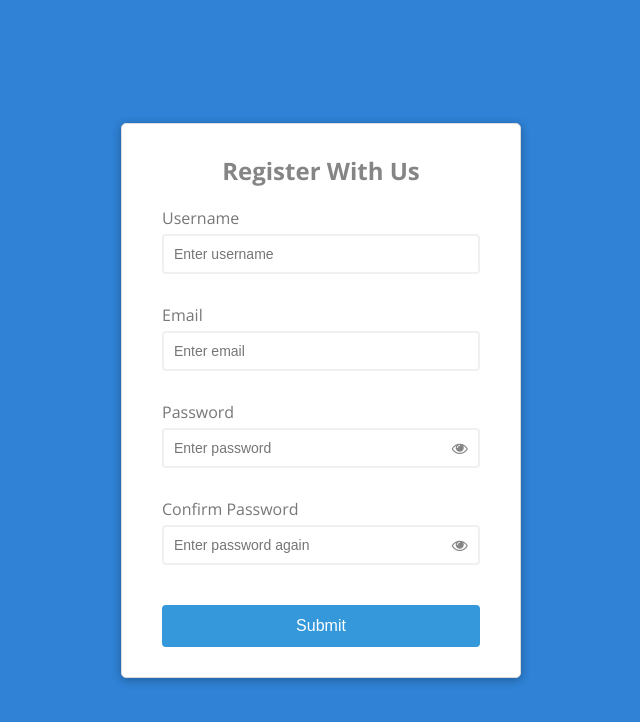
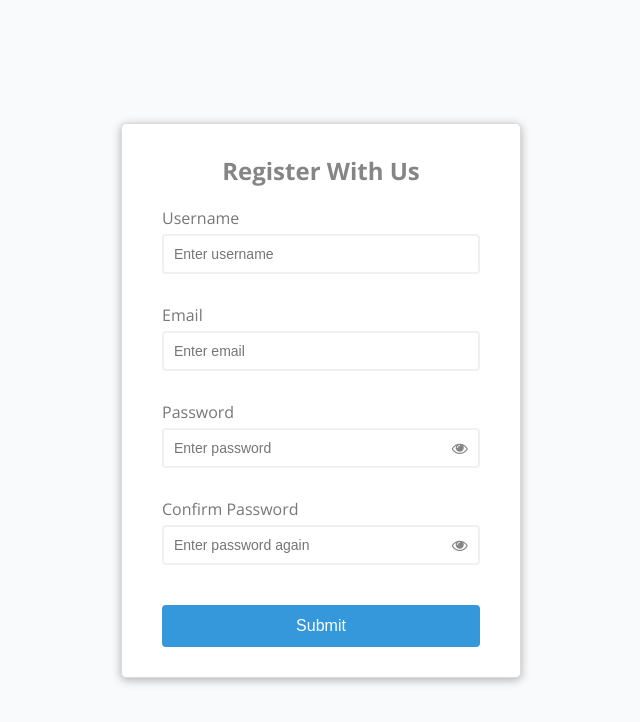
Before and after one commit to bamfokbq/form-validation, a plain HTML site: page index.html in a window 1280 px wide. Shown: the whole page, without its empty margins (319-959 px from the left). Drawn offline with nearby package versions, Linux system fonts and the light colour scheme.

Commit message:
Changed the background color back to white

```diff
--- a/styles.css
+++ b/styles.css
@@ -10,8 +10,7 @@
 }
 
 body {
-    background-color: #2f82d6;
-    /* background-color: #f9fafb; */
+    background-color: #f9fafb;
     font-family: 'Open Sans', sans-serif;
     display: flex;
     align-items: center;
```
